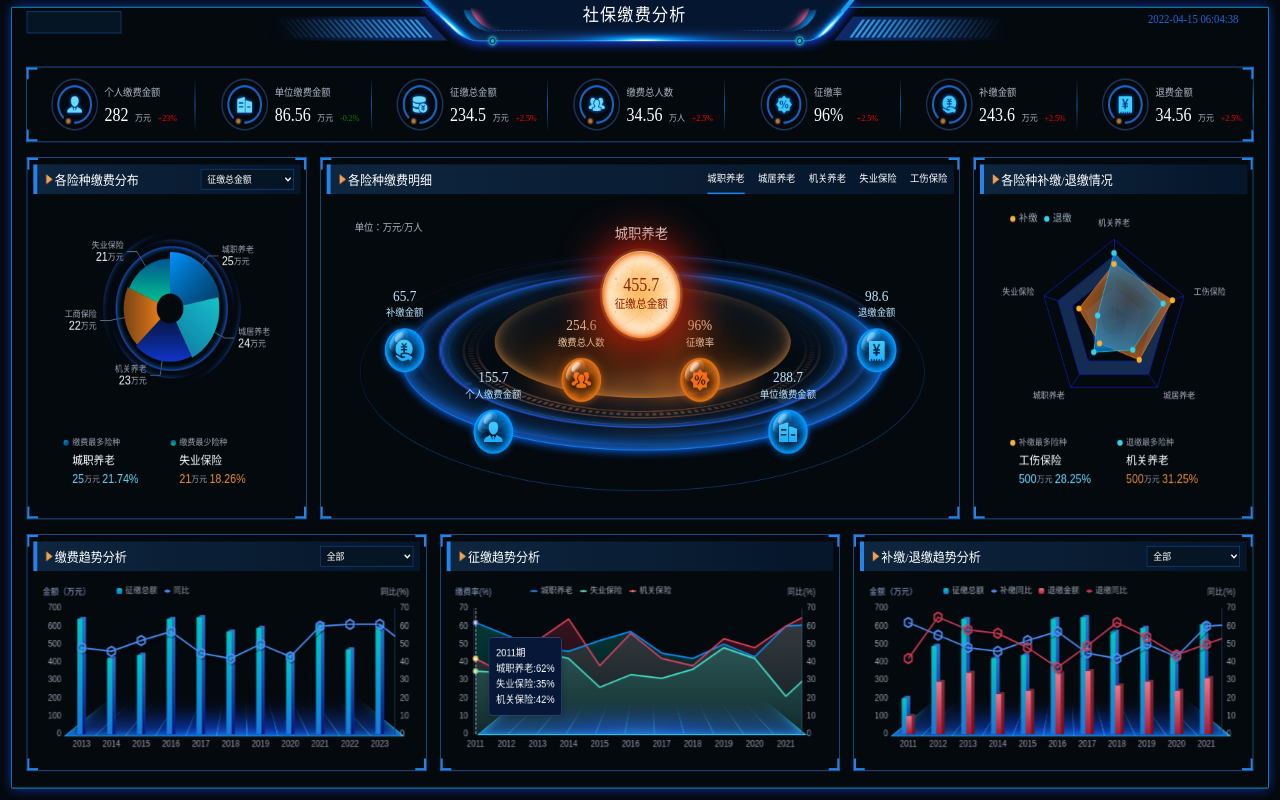
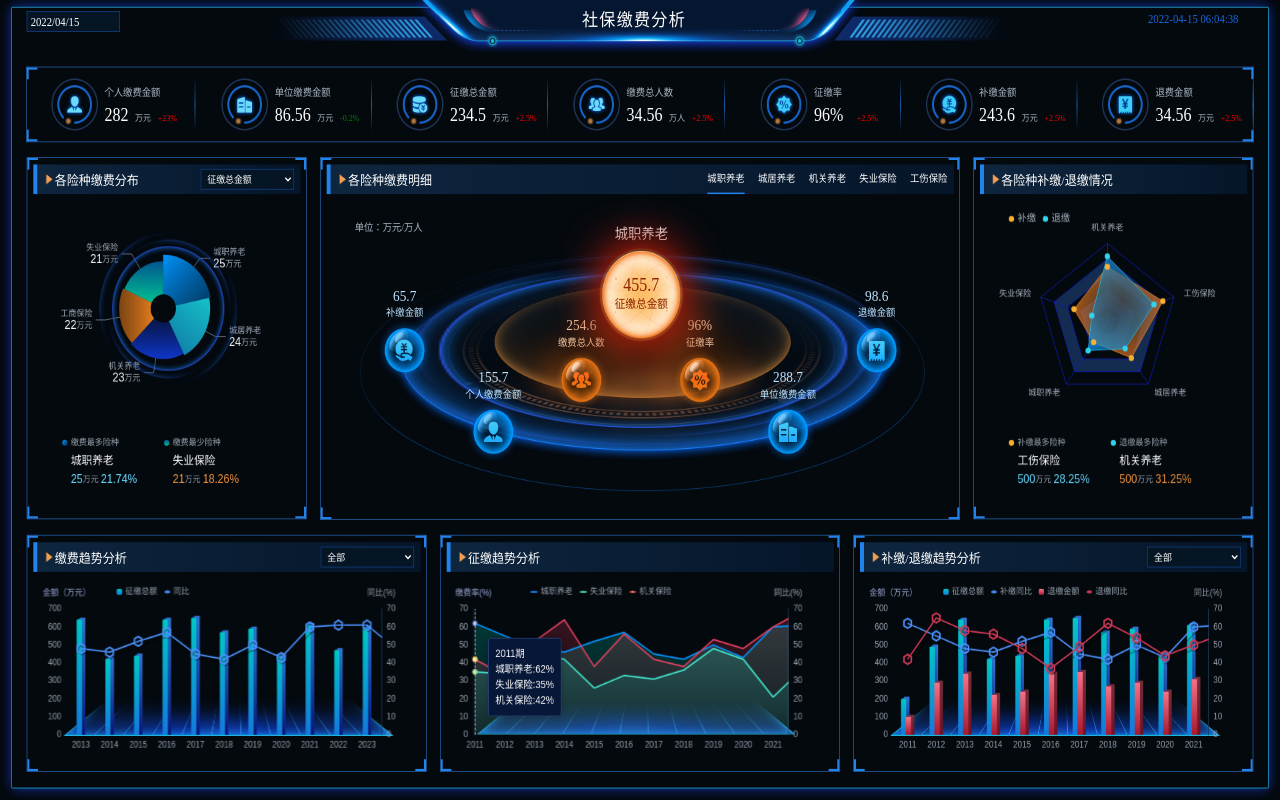
Before and after one commit to ZhouChuanlin001/bigScreenExe, a Vue app: page /#/ in a window 1280 px wide. Built offline with nearby package versions, Linux system fonts and the light colour scheme.

Commit message:
fix: 销毁，filter实现传参格式化时间

```diff
--- a/src/App.vue
+++ b/src/App.vue
@@ -11,11 +11,9 @@ export default {
 </script>
 
 <style>
-  *{
-    margin: 0;
-    padding: 0;
-  }
 #app {
+  width: 100%;
+  height: 100%;
   color: #fefefe;
 }
 </style>
--- a/src/components/common/boxStyle/boxStyle.vue
+++ b/src/components/common/boxStyle/boxStyle.vue
@@ -1,6 +1,6 @@
 <template>
-  <div class="box" :style="{width:width+'px',height:height+'px',marginTop:marginTop+'px'}">
-    <div class="box-tile" :style="{width:titleWidth+'px'}">
+  <div class="box" :style="{marginTop:marginTop+'px'}">
+    <div class="box-tile" style="width:calc(100% - 5px)">
       <div class="box-title-icon">
         <img
           src="@/assets/imgs/triangle.png"
@@ -21,7 +21,11 @@
         </div>
       </div>
     </div>
-    <slot></slot>
+    <div  style="width: calc(100% - 18px);height: calc(100% - 40px)">
+      <slot>
+
+      </slot>
+    </div>
   </div>
 </template>
 
@@ -29,14 +33,6 @@
 export default {
   name: 'index',
   props: {
-    width: {
-      type: Number,
-      default: 600
-    },
-    height: {
-      type: Number,
-      default: 320
-    },
     marginTop: {
       type: Number,
       default: 20
@@ -99,6 +95,8 @@ export default {
 
 <style scoped lang="less">
   .box{
+    width: 100%;
+    height: 100%;
     padding: 9px;
     box-sizing: border-box;
   }
--- a/src/components/levyTrend/index.vue
+++ b/src/components/levyTrend/index.vue
@@ -1,9 +1,8 @@
 <template>
-  <boxStyle titleName="征缴趋势分析" :width="width" :height="height" :titleWidth="'574px'" :showSelect="false">
+  <boxStyle titleName="征缴趋势分析" :width="width" :height="height" :titleWidth="574" :showSelect="false">
     <div
       ref="lineChart"
       class="barBg"
-      :style="{width:(width-18)+'px',height:(height-60)+'px'}"
     ></div>
   </boxStyle>
 </template>
@@ -14,12 +13,12 @@ export default {
   name: 'index',
   props: {
     width: {
-      type: Number,
-      default: 600
+      type: String,
+      default: '100%'
     },
     height: {
-      type: Number,
-      default: 320
+      type: String,
+      default: '100%'
     },
     xAxis: {
       type: Object,
@@ -67,6 +66,10 @@ export default {
   },
   mounted () {
     this.initChart()
+  },
+  beforeDestroy () {
+    this.$echarts.dispose(this.chart)
+    this.chart = null
   },
   methods: {
     /**
@@ -304,6 +307,8 @@ export default {
 
 <style scoped>
   .barBg{
+    width: 100%;
+    height: 100%;
     background: url('../../assets/imgs/bg_line.png') no-repeat;
     background-position: 45px 165px;
     background-size: 85%;
--- a/src/components/payDetailed/index.vue
+++ b/src/components/payDetailed/index.vue
@@ -1,7 +1,5 @@
 <template>
   <boxStyle
-    :width="width"
-    :height="height"
     :titleWidth="935"
     :titleName="'各险种缴费明细'"
     :showSelect="false"
@@ -39,7 +37,7 @@
 import ballBox from './part/ball'
 
 export default {
-  name: 'index',
+  name: 'payDetailed',
   components: {ballBox},
   props: {
     width: {
@@ -86,6 +84,10 @@ export default {
     }
   },
   mounted () {
+  },
+  beforeDestroy () {
+    this.$echarts.dispose(this.chart)
+    this.chart = null
   },
   methods: {
     /**
--- a/src/components/payDistribution/index.vue
+++ b/src/components/payDistribution/index.vue
@@ -1,24 +1,17 @@
 <template>
-  <boxStyle :width="width" :height="height" :showTab="false">
+  <boxStyle :showTab="false">
     <div
       ref="pieChart"
-      :style="{width:(width-18)+'px',height:(height-60)+'px'}"
+      style="width: 100%;height: 100%"
     ></div>
   </boxStyle>
 </template>
 
 <script>
 export default {
-  name: 'index',
+  name: 'payDistribution',
   props: {
-    width: {
-      type: Number,
-      default: 420
-    },
-    height: {
-      type: Number,
-      default: 489
-    }
+
   },
   mounted () {
     let data = [
@@ -46,6 +39,8 @@ export default {
     this.initCharts(data)
   },
   beforeDestroy () {
+    this.$echarts.dispose(this.chart)
+    this.chart = null
   },
   methods: {
     /**
--- a/src/components/payRetreat/index.vue
+++ b/src/components/payRetreat/index.vue
@@ -1,24 +1,16 @@
 <template>
-  <boxStyle :width="width" :height="height" :showSelect="false" titleName="各险种补缴/退缴情况">
+  <boxStyle :showSelect="false" titleName="各险种补缴/退缴情况">
     <div
       ref="radarChart"
-      :style="{width:(width-18)+'px',height:(height-60)+'px'}"
+      style="width: 100%;height: 100%"
     ></div>
   </boxStyle>
 </template>
 
 <script>
 export default {
-  name: 'index',
+  name: 'payRetreat',
   props: {
-    width: {
-      type: Number,
-      default: 420
-    },
-    height: {
-      type: Number,
-      default: 489
-    }
   },
   mounted () {
     let data = [
@@ -74,6 +66,10 @@ export default {
       }
     ]
     this.initCharts(data)
+  },
+  beforeDestroy () {
+    this.$echarts.dispose(this.chart)
+    this.chart = null
   },
   methods: {
     /**
--- a/src/components/payTrend/index.vue
+++ b/src/components/payTrend/index.vue
@@ -1,25 +1,16 @@
 <template>
-  <boxStyle :width="width" :height="height" titleName="缴费趋势分析" :selectOptionData="selectOptionData" titleWidth="574px">
+  <boxStyle titleName="缴费趋势分析" :selectOptionData="selectOptionData" :titleWidth="574">
     <div
       ref="barChart"
       class="BarBg"
-      :style="{width:(width-18)+'px',height:(height-60)+'px'}"
     ></div>
   </boxStyle>
 </template>
 
 <script>
 export default {
-  name: 'index',
+  name: 'payTrend',
   props: {
-    width: {
-      type: Number,
-      default: 600
-    },
-    height: {
-      type: Number,
-      default: 320
-    },
     LineData: {
       type: Array,
       default: () => []
@@ -37,6 +28,10 @@ export default {
   },
   mounted () {
     this.initChart()
+  },
+  beforeDestroy () {
+    this.$echarts.dispose(this.chart)
+    this.chart = null
   },
   methods: {
     /**
@@ -378,6 +373,8 @@ export default {
 
 <style scoped>
  .BarBg{
+   width: 100%;
+   height: 100%;
    background: url('../../assets/imgs/bg_line.png') no-repeat;
    background-position: 45px 165px;
    background-size: 88%;
--- a/src/components/retreatTrend/index.vue
+++ b/src/components/retreatTrend/index.vue
@@ -1,25 +1,16 @@
 <template>
-  <boxStyle :width="width" :height="height" titleName="补缴/退缴趋势分析" :selectOptionData="selectOptionData" titleWidth="574px">
+  <boxStyle titleName="补缴/退缴趋势分析" :selectOptionData="selectOptionData" :titleWidth="574">
     <div
       ref="barChart"
       class="BarBg"
-      :style="{width:(width-18)+'px',height:(height-60)+'px'}"
     ></div>
   </boxStyle>
 </template>
 
 <script>
 export default {
-  name: 'index',
+  name: 'retreatTrend',
   props: {
-    width: {
-      type: Number,
-      default: 600
-    },
-    height: {
-      type: Number,
-      default: 320
-    },
     LineData: {
       type: Array,
       default: () => []
@@ -36,6 +27,10 @@ export default {
   },
   mounted () {
     this.initChart()
+  },
+  beforeDestroy () {
+    this.$echarts.dispose(this.chart)
+    this.chart = null
   },
   methods: {
     /**
@@ -418,6 +413,8 @@ export default {
 
 <style scoped>
   .BarBg{
+    width: 100%;
+    height: 100%;
     background: url('../../assets/imgs/bg_line.png') no-repeat;
     background-position: 45px 165px;
     background-size: 88%;
--- a/src/components/screenAdap/index.vue
+++ b/src/components/screenAdap/index.vue
@@ -5,7 +5,7 @@
 </template>
 <script>
 export default {
-  name: '',
+  name: 'screenAdap',
   // 参数注入
   props: {
     width: {
--- a/src/utils/dateFunction.js
+++ b/src/utils/dateFunction.js
@@ -12,6 +12,12 @@ utils.install = function (vm, options) {
       var s = date.getSeconds()
       return y + '-' + (M < 10 ? ('0' + M) : M) + '-' + (d < 10 ? ('0' + d) : d) + ' ' + (H < 10 ? ('0' + H) : H) + ':' + (m < 10 ? ('0' + m) : m) + ':' + (s < 10 ? ('0' + s) : s)
     }
+  vm.prototype.dayToString = function dayToString (date) {
+    var y = date.getFullYear()
+    var M = date.getMonth() + 1
+    var d = date.getDate()
+    return y + '/' + (M < 10 ? ('0' + M) : M) + '/' + (d < 10 ? ('0' + d) : d)
+  }
 }
 
 export default utils
--- a/src/views/socialSecuPay.vue
+++ b/src/views/socialSecuPay.vue
@@ -3,13 +3,13 @@
     <div class="content">
       <div class="content-title">
         <div class="content-title-dateSelect">
-
+          {{nowDate | dateFormat}}
         </div>
         <div class="content-title-mid">
             <h3>社保缴费分析</h3>
         </div>
         <div class="content-title-nowDate">
-          {{nowData}}
+          {{nowDate | dateFormat('YYYY-MM-DD hh:mm:ss')}}
         </div>
       </div>
       <div class="content-list box">
@@ -17,17 +17,29 @@
       </div>
       <div class="chartModelBox">
         <!--各险种缴费分布-->
+        <div class="chartModelBox-payDis">
           <payDistribution></payDistribution>
+        </div>
         <!--各险种缴费明细-->
+        <div class="chartModelBox-payDetail">
           <payDetailed></payDetailed>
+        </div>
         <!--各险种补缴/退缴情况-->
+        <div class="chartModelBox-payRetreat">
           <payRetreat></payRetreat>
+        </div>
         <!--缴费趋势分析-->
+        <div class="chartModelBox-payTrend">
           <payTrend></payTrend>
+        </div>
         <!--征缴趋势分析-->
+        <div class="chartModelBox-lev">
           <levyTrend></levyTrend>
+        </div>
         <!--补缴退缴趋势分析-->
+        <div class="chartModelBox-retreat">
           <retreatTrend></retreatTrend>
+        </div>
       </div>
     </div>
   </screenAdap>
@@ -48,26 +60,40 @@ export default {
   components: {screenAdap, listBox, payDistribution, payDetailed, payRetreat, payTrend, levyTrend, retreatTrend},
   data () {
     return {
-      nowData: '',
-      titleList: []
+      nowDate: new Date(),
+      date: '',
+      timer: ''
     }
   },
   mounted () {
-    setInterval(this.getDate, 1000)
+    this.timer = setInterval(this.getDate, 1000)
+  },
+  beforeDestroy () {
+    clearInterval(this.timer)
+    this.timer = ''
   },
   methods: {
     /**
      * @description 获取当前时间的方法
      */
     getDate () {
-      this.nowData = this.dateTimeToString(new Date())
+      this.nowDate = new Date()
     }
 
   },
-  watch: {
-    nowData: {
-      handler: function (now, old) {
-        // console.log(now)
+  filters: {
+    dateFormat: function (date, format = 'YYYY/MM/DD') {
+      let y = date.getFullYear()
+      let M = date.getMonth() + 1
+      let d = date.getDate()
+      let H = date.getHours()
+      let m = date.getMinutes()
+      let s = date.getSeconds()
+
+      if (format === 'YYYY/MM/DD') {
+        return y + '/' + (M < 10 ? ('0' + M) : M) + '/' + (d < 10 ? ('0' + d) : d)
+      } else if (format === 'YYYY-MM-DD hh:mm:ss') {
+        return y + '-' + (M < 10 ? ('0' + M) : M) + '-' + (d < 10 ? ('0' + d) : d) + ' ' + (H < 10 ? ('0' + H) : H) + ':' + (m < 10 ? ('0' + m) : m) + ':' + (s < 10 ? ('0' + s) : s)
       }
     }
   }
@@ -82,31 +108,35 @@ export default {
     background-image: url("../assets/imgs/title-bottom.png");
     background-repeat: no-repeat;
     background-size: cover;
-    .content-title{
+    &-title{
       height: 52px;
       display: flex;
       justify-content: space-between;
       flex-direction: row;
-      .content-title-dateSelect{
+      &-dateSelect{
         margin-top: 15px;
         margin-left: 40px;
         width: 140px;
         height: 28px;
+        font-size: 16px;
+        line-height: 28px;
+        padding-left: 5px;
+        box-sizing: border-box;
         background-color: #061524;
         border: solid 1px #134086;
       }
-      .content-title-mid>h3{
+      &-mid>h3{
         width: 156px;
         height: 23px;
         font-family: SourceHanSansSC-Bold;
         font-size: 24px;
         font-weight: normal;
         font-stretch: normal;
-        line-height: 40px;
+        line-height: 6px;
         letter-spacing: 2px;
         color: #fefefe;
       }
-      .content-title-nowDate{
+      &-nowDate{
         margin-right: 40px;
         width: 158px;
         height: 52px;
@@ -131,5 +161,32 @@ export default {
     flex-direction: row;
     justify-content: space-around;
     flex-wrap: wrap;
+    &-payDis{
+      width:420px;
+      height: 489px
+    }
+    &-payDetail{
+      width:960px;
+      height: 490px
+    }
+    &-payRetreat{
+      width:420px;
+      height: 489px
+    }
+    &-payTrend{
+      width:600px;
+      height: 320px;
+      margin-top: 20px
+    }
+    &-lev{
+      width:600px;
+      height: 320px;
+      margin-top: 20px
+    }
+    &-retreat{
+      width:600px;
+      height: 320px;
+      margin-top: 20px
+    }
   }
 </style>
```
Also changed, not shown: src/components/listBox/index.vue (+12 -69 lines). Lines whose indentation alone changed are shown as unchanged.
